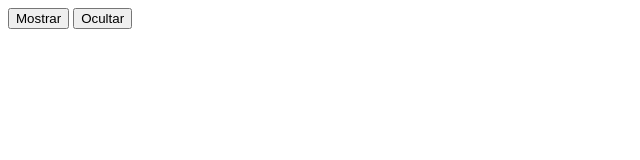
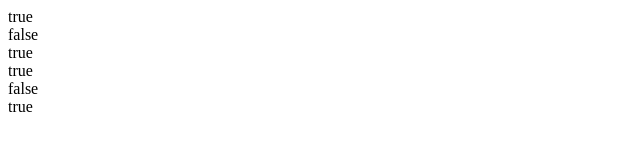
Before and after one commit to Dietmar1316/java28.04, a plain HTML site: page index.html in a window 1280 px wide. Shown: the whole page, without its empty margins (0-640 px from the left). Drawn offline with Linux system fonts and the light colour scheme.

Commit message:
Update index.html

```diff
--- a/index.html
+++ b/index.html
@@ -1,4 +1,3 @@
-
 <!DOCTYPE html>
 <html lang="en">
 <head>
@@ -7,25 +6,19 @@
     <title>Document</title>
 </head>
 <body>
-    <div id="foto"></div>
-    <button onclick="javascrit: mostrar();">Mostrar</button>
-    <button onclick="javascrit: ocultar();">Ocultar</button>
+    <script>
 
+        document.write((20==20)+"<br>");
 
+        document.write((20==="20")+"<br>");
 
+        document.write((20>10)+"<br>");
 
-    <script>
-        function mostrar()
-        {
-            document.getElementById("foto").innerHTML="<img src='https://images.puma.com/image/upload/q_auto,f_auto,w_543/regional/%7Eregional%7EPER%7Eothers%7EKOP%7ESS25%7ETMNT%7ECajas%7EBanner_Caja_TMNT-02.png/fmt/jpg/fmt/png'>"
+        document.write((2<10)+"<br>");
 
-        }
+        document.write((20!="20")+"<br>");
 
-        function ocultar()
-        {
-            document.getElementById("foto").innerHTML="<img style='display: none;' src='https://images.puma.com/image/upload/q_auto,f_auto,w_543/regional/%7Eregional%7EPER%7Eothers%7EKOP%7ESS25%7ETMNT%7ECajas%7EBanner_Caja_TMNT-02.png/fmt/jpg/fmt/png'>"
-
-        }
+        document.write((20!=="20")+"<br>");
 
     </script>
 </body>
```
